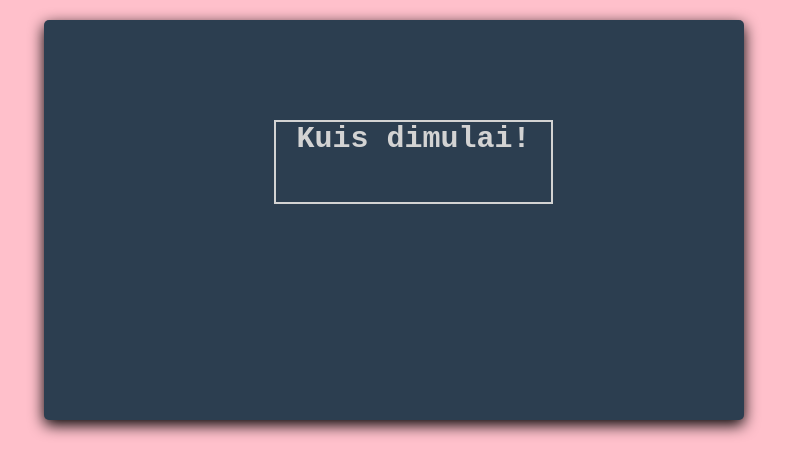
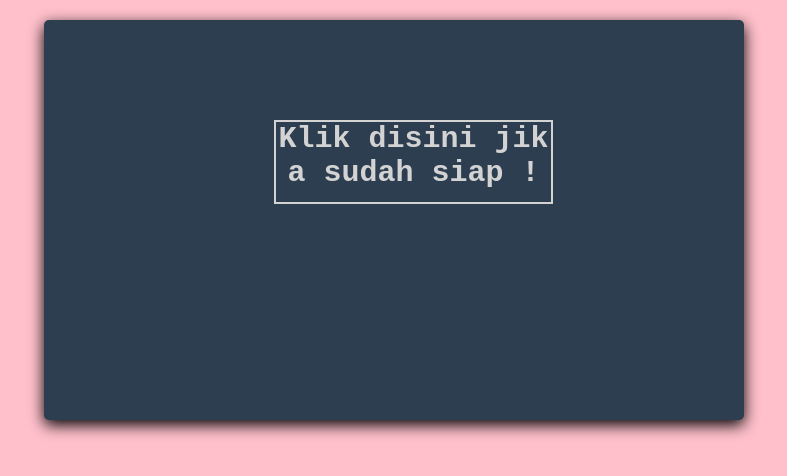
Before and after one commit to zwr28/projectCimol, a plain HTML site: page index.html in a window 1280 px wide. Shown: the whole page, without its empty margins (246-1033 px from the left). Drawn offline with Linux system fonts and the light colour scheme.

Commit message:
Update index.html

```diff
--- a/index.html
+++ b/index.html
@@ -7,7 +7,7 @@
 </head>
 <body>
     <div id="container">
-        <div id="start">Kuis dimulai!</div>
+        <div id="start">Klik disini jika sudah siap !</div>
         <div id="quiz" style="display: none">
             <div id="question"></div>
             <div id="qImg"></div>
```
